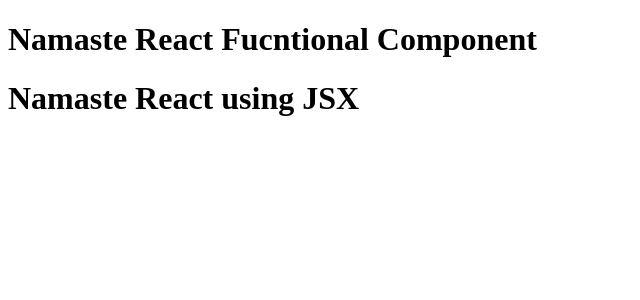
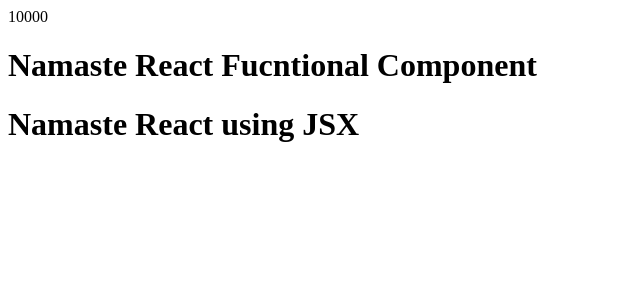
Before and after one commit to dawsonrichey/learning-react, a React (Vite) app in the folder example6/: page / in a window 1280 px wide. Shown: the top 300 px of the page, without its empty margins (0-640 px from the left). Built offline with nearby package versions, Linux system fonts and the light colour scheme.

Commit message:
added Component element

```diff
--- a/example6/App.js
+++ b/example6/App.js
@@ -8,10 +8,11 @@
 </h1>
 );
 
-
+const number = 10000;
 // Component Composition
 const HeadingComponent = () => (
     <div className="container">
+        {number}
         <h1 className="headng">Namaste React Fucntional Component</h1>
         <Title />
     </div>
```
